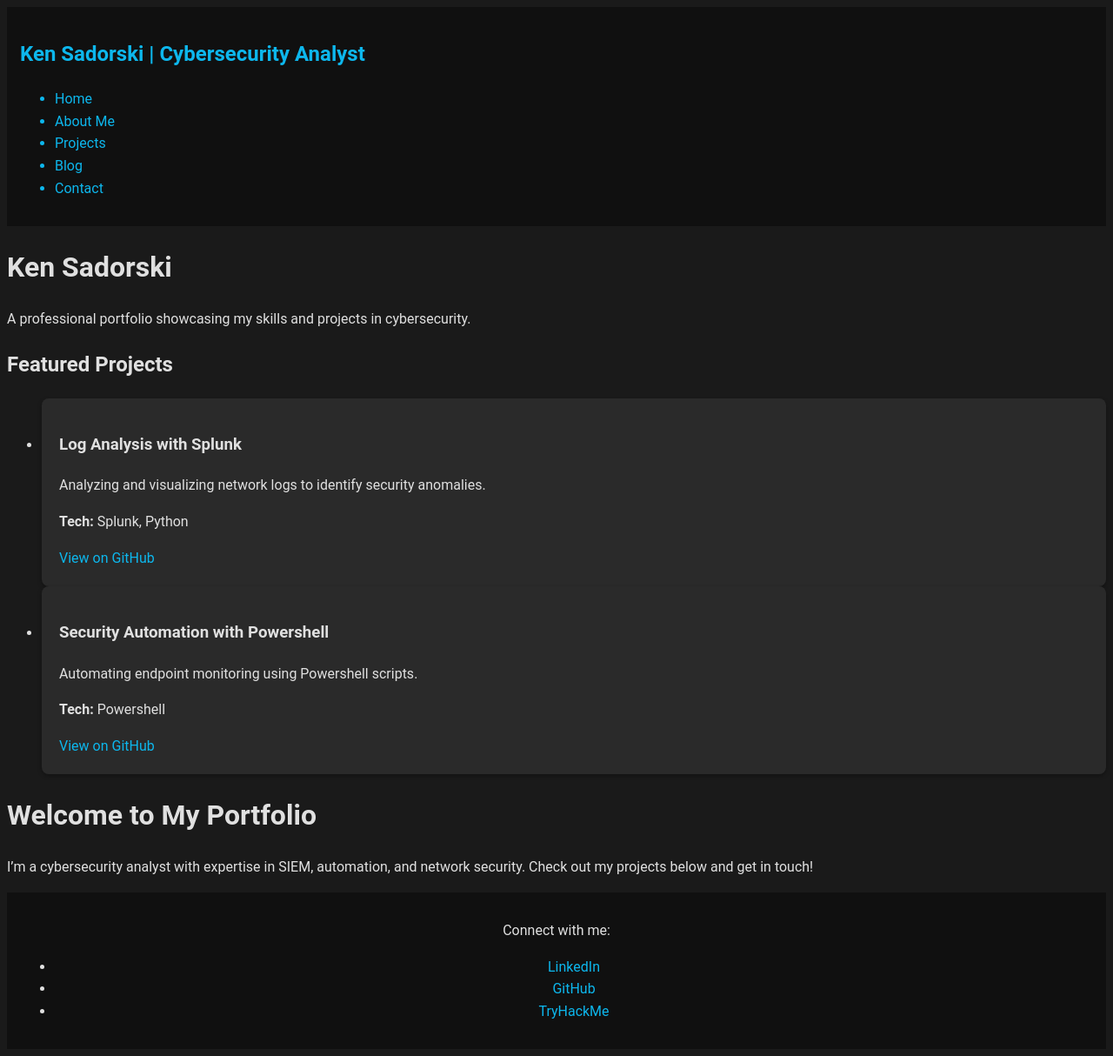
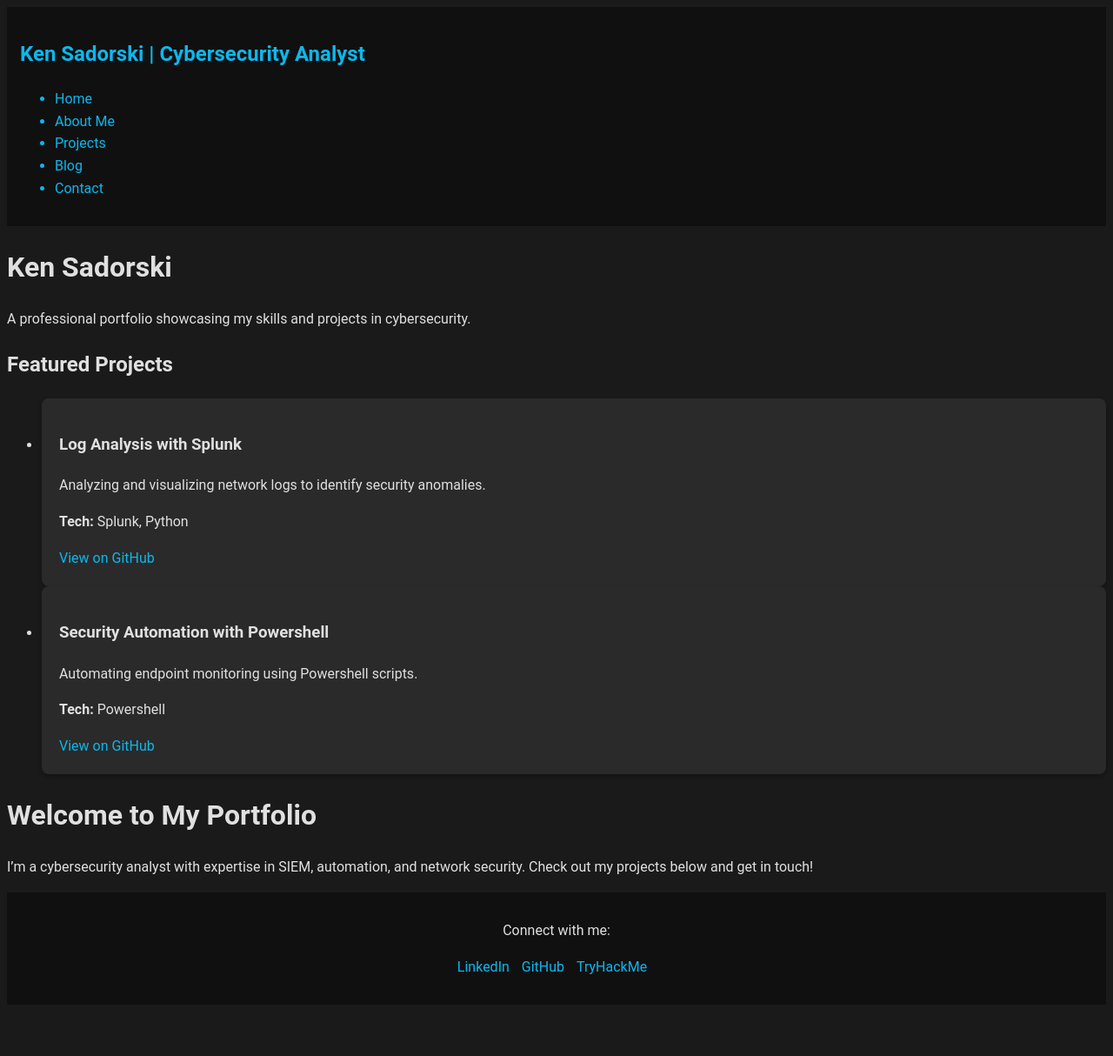
Before and after one commit to KenSadorski/ksadorski.github.io, a Jekyll site: the page built from index.md, in a window 1280 px wide. Shown: the whole page at 87% size. Built offline with Jekyll 4.4.1, drawn with Linux system fonts in a browser that asks for light colours; after the commit the page ends 1163 px from its top, so only the background shows below that.

Commit message:
Update main.css

```diff
--- a/assets/css/main.css
+++ b/assets/css/main.css
@@ -31,3 +31,12 @@ footer {
   background-color: #101010;
   color: #e0e0e0;
 }
+footer ul {
+  list-style-type: none; /* Removes bullet points */
+  padding: 0; /* Removes default padding */
+}
+
+footer ul li {
+  display: inline; /* Display items in a row */
+  margin-right: 10px; /* Adds spacing between items */
+}
```
